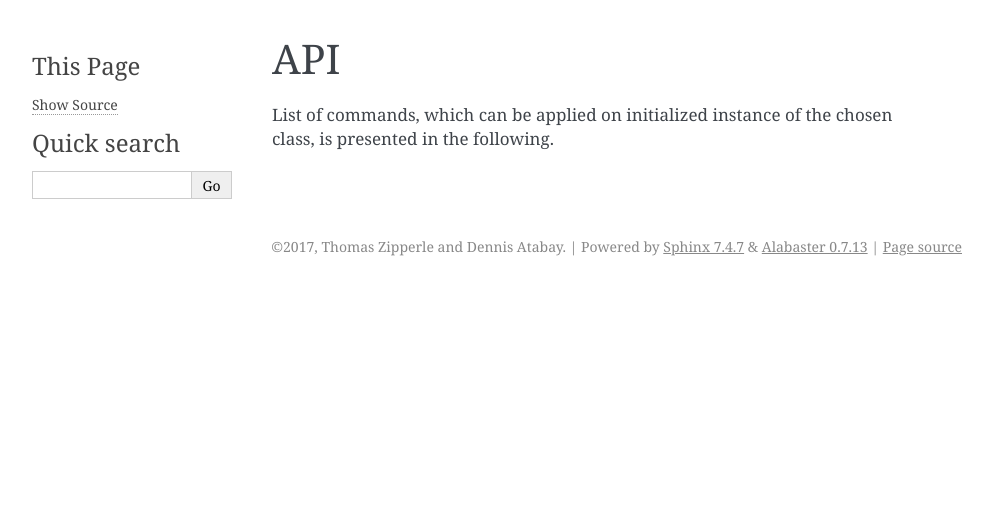
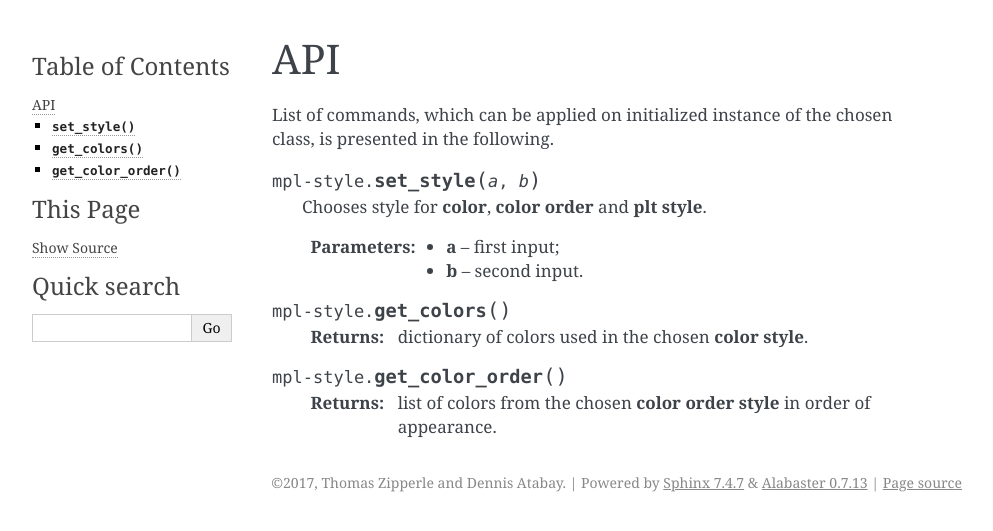
Before and after one commit to tzipperle/mplstyle, a Sphinx documentation site: the page built from docs/api.rst, in a window 1280 px wide. Shown: the top 531 px of the page, without its empty margins (148-1141 px from the left). Built offline with Sphinx 7.4.7, drawn with Linux system fonts in a browser that asks for light colours.

Commit message:
Update api.rst

```diff
--- a/docs/api.rst
+++ b/docs/api.rst
@@ -7,12 +7,17 @@ API
 List of commands, which can be applied on initialized instance of the chosen class, is presented in the following.
 
 .. function:: set_style(a,b)
+
   Chooses style for **color**, **color order** and **plt style**.
+
   :param a: first input;
   :param b: second input.
 
+
 .. function:: get_colors()
+
   :return: dictionary of colors used in the chosen **color style**.
 
 .. function:: get_color_order()
-  :return: list of colors from the chosen **color order** style in order of appearance.
+
+  :return: list of colors from the chosen **color order style** in order of appearance.
```
